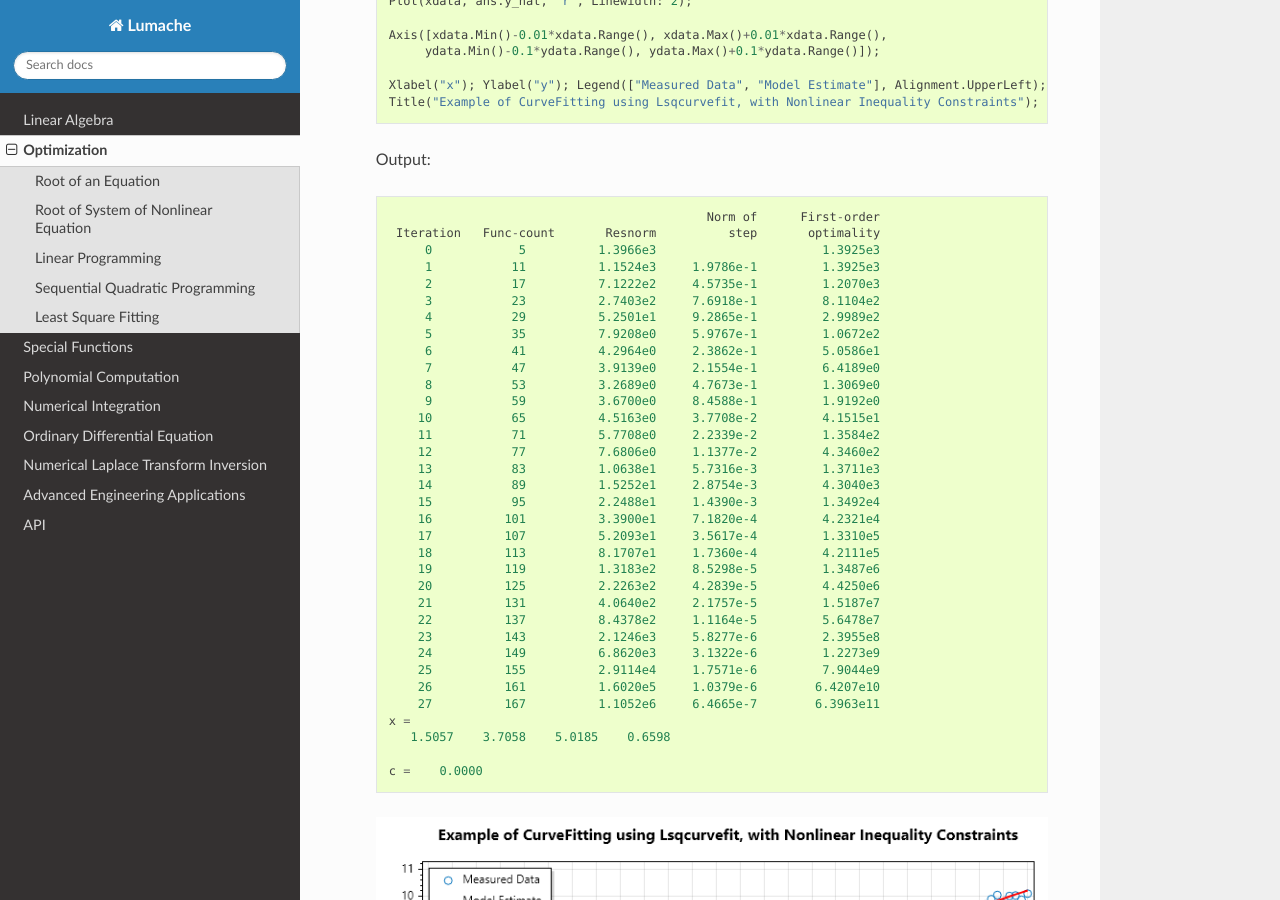
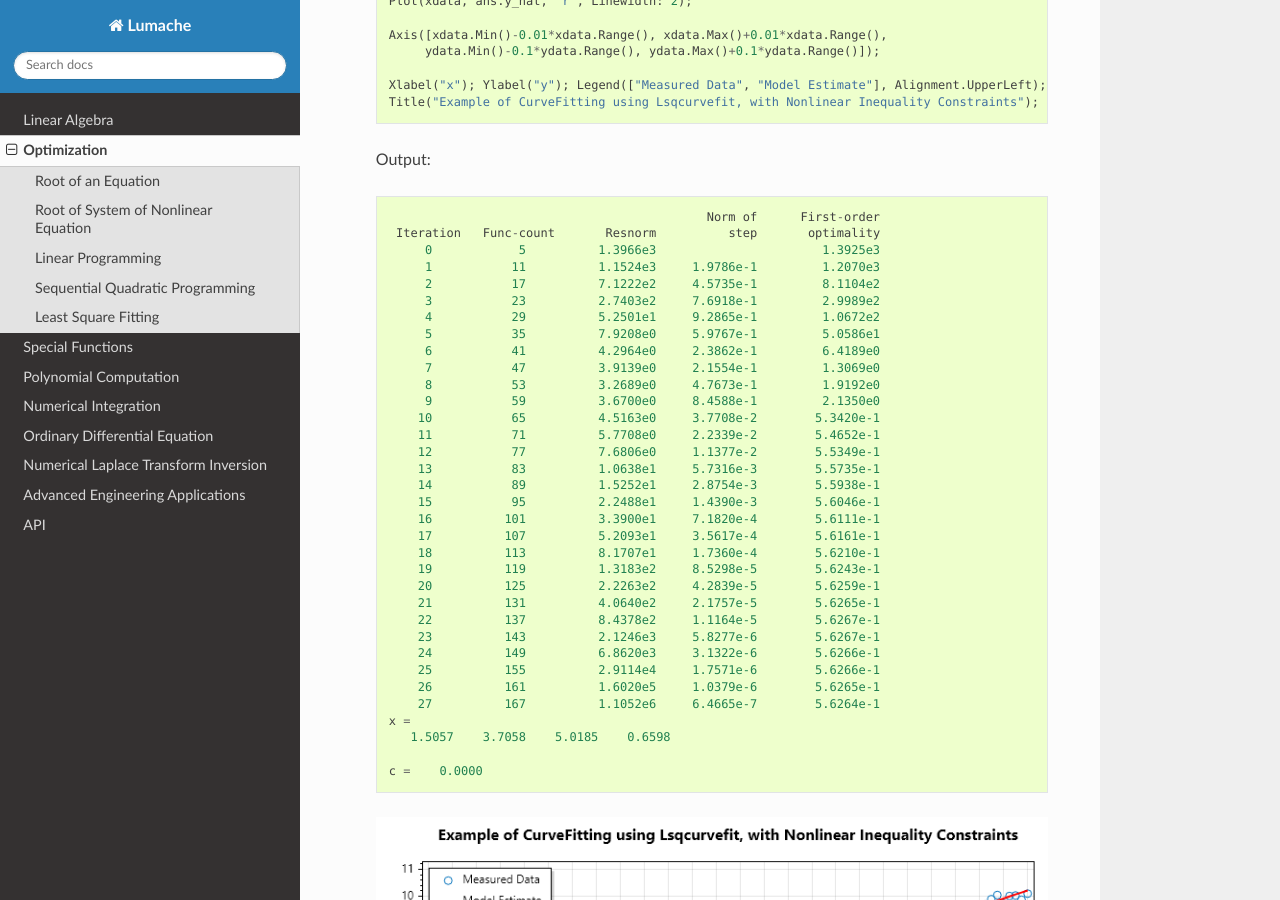
Before and after one commit to cyphercrescent/sepalsolver-doc, a Sphinx documentation site: the page built from docs/source/Optimization.rst, in a window 1280 px wide and 900 px high, scrolled down 9186 px. Built offline with Sphinx 7.4.7 and the Read the Docs theme 3.1.0, drawn with Linux system fonts in a browser that asks for light colours; some of the changed text lies outside the part shown.

Commit message:
Update Optimization.rst

```diff
--- a/docs/source/Optimization.rst
+++ b/docs/source/Optimization.rst
@@ -320,18 +320,18 @@
    .. code-block:: C#
 
                                                   Norm of      First-order
-      Iteration   Func-count       Resnorm          step       optimality
-          0            3          3.5968e5                       2.8768e4
-          1            7          2.9148e5      4.5301e1         4.7091e1
-          2           11          1.4328e5      7.0536e1         7.8426e1
-          3           15          5.8838e4      8.1015e1         8.8027e1
-          4           19          2.1604e4      7.9171e1         6.7359e1
-          5           23          2.4371e3      8.1537e1         6.0719e1
-          6           27          6.2429e1      3.5477e1         2.4062e1
-          7           31          9.6405e0      5.5200e0         3.1853e0
-          8           35          9.5049e0     2.7383e-1        1.3930e-1
-          9           39          9.5049e0     3.5902e-3        2.1213e-3
-         10           43          9.5049e0     9.0844e-6        8.8163e-6
+       Iteration   Func-count       Resnorm          step       optimality
+           0            3          3.5968e5                       2.8768e4
+           1            7          2.9148e5      4.5301e1         6.3631e4
+           2           11          1.4328e5      7.0536e1         1.8724e5
+           3           15          5.8838e4      8.1015e1         1.7583e5
+           4           19          2.1604e4      7.9171e1         1.3573e5
+           5           23          2.4371e3      8.1537e1         4.6492e4
+           6           27          6.2429e1      3.5477e1         8.8212e3
+           7           31          9.6405e0      5.5200e0         5.2344e2
+           8           35          9.5049e0     2.7383e-1         4.5771e0
+           9           39          9.5049e0     3.5902e-3        1.3319e-2
+          10           43          9.5049e0     9.0844e-6        5.6927e-6
       x =
        498.8309   -0.1013
 
@@ -378,20 +378,20 @@
 
                                                  Norm of      First-order
       Iteration   Func-count       Resnorm          step       optimality
-          0            5          1.3976e3                       1.3931e3
-          1           11          1.1630e3     1.8889e-1         1.3931e3
-          2           17          7.5114e2     4.2178e-1         1.2145e3
-          3           23          3.6309e2     6.4155e-1         8.4162e2
-          4           29          1.0353e2     8.8350e-1         3.8923e2
-          5           35          2.0097e1     7.9115e-1         9.3697e1
-          6           41          5.0281e0     5.9037e-1         4.4726e1
-          7           47          2.8556e0     3.7109e-1         1.0107e1
-          8           53          2.4765e0     2.4384e-1         1.4659e0
-          9           59          2.3073e0     2.6826e-1        8.6907e-1
-         10           65          2.1176e0     5.8189e-1        5.0402e-1
-         11           71          2.0995e0     2.1574e-1        7.6629e-1
-         12           77          2.0992e0     2.7631e-2        8.4314e-2
-         13           83          2.0992e0     1.1540e-3        1.8730e-3
+          0            5          1.3976e3                       1.3925e3
+          1           11          1.1630e3     1.8889e-1         1.2132e3
+          2           17          7.5114e2     4.2178e-1         8.3672e2
+          3           23          3.6309e2     6.4155e-1         3.7468e2
+          4           29          1.0353e2     8.8350e-1         8.8915e1
+          5           35          2.0097e1     7.9115e-1         4.9542e1
+          6           41          5.0281e0     5.9037e-1         1.1357e1
+          7           47          2.8556e0     3.7109e-1        5.8974e-1
+          8           53          2.4765e0     2.4384e-1        7.7070e-1
+          9           59          2.3073e0     2.6826e-1        5.0402e-1
+         10           65          2.1176e0     5.8189e-1        7.6629e-1
+         11           71          2.0995e0     2.1574e-1        8.4314e-2
+         12           77          2.0992e0     2.7631e-2        1.8730e-3
+         13           83          2.0992e0     1.1540e-3        1.3825e-5
      x =
         2.6051    4.0966    4.9968    0.4279
 
@@ -439,33 +439,33 @@
                                                   Norm of      First-order
        Iteration   Func-count       Resnorm          step       optimality
            0            5          1.3966e3                       1.3925e3
-           1           11          1.1524e3     1.9786e-1         1.3925e3
-           2           17          7.1222e2     4.5735e-1         1.2070e3
-           3           23          2.7403e2     7.6918e-1         8.1104e2
-           4           29          5.2501e1     9.2865e-1         2.9989e2
-           5           35          7.9208e0     5.9767e-1         1.0672e2
-           6           41          4.2964e0     2.3862e-1         5.0586e1
-           7           47          3.9139e0     2.1554e-1         6.4189e0
-           8           53          3.2689e0     4.7673e-1         1.3069e0
-           9           59          3.6700e0     8.4588e-1         1.9192e0
-          10           65          4.5163e0     3.7708e-2         4.1515e1
-          11           71          5.7708e0     2.2339e-2         1.3584e2
-          12           77          7.6806e0     1.1377e-2         4.3460e2
-          13           83          1.0638e1     5.7316e-3         1.3711e3
-          14           89          1.5252e1     2.8754e-3         4.3040e3
-          15           95          2.2488e1     1.4390e-3         1.3492e4
-          16          101          3.3900e1     7.1820e-4         4.2321e4
-          17          107          5.2093e1     3.5617e-4         1.3310e5
-          18          113          8.1707e1     1.7360e-4         4.2111e5
-          19          119          1.3183e2     8.5298e-5         1.3487e6
-          20          125          2.2263e2     4.2839e-5         4.4250e6
-          21          131          4.0640e2     2.1757e-5         1.5187e7
-          22          137          8.4378e2     1.1164e-5         5.6478e7
-          23          143          2.1246e3     5.8277e-6         2.3955e8
-          24          149          6.8620e3     3.1322e-6         1.2273e9
-          25          155          2.9114e4     1.7571e-6         7.9044e9
-          26          161          1.6020e5     1.0379e-6        6.4207e10
-          27          167          1.1052e6     6.4665e-7        6.3963e11
+           1           11          1.1524e3     1.9786e-1         1.2070e3
+           2           17          7.1222e2     4.5735e-1         8.1104e2
+           3           23          2.7403e2     7.6918e-1         2.9989e2
+           4           29          5.2501e1     9.2865e-1         1.0672e2
+           5           35          7.9208e0     5.9767e-1         5.0586e1
+           6           41          4.2964e0     2.3862e-1         6.4189e0
+           7           47          3.9139e0     2.1554e-1         1.3069e0
+           8           53          3.2689e0     4.7673e-1         1.9192e0
+           9           59          3.6700e0     8.4588e-1         2.1350e0
+          10           65          4.5163e0     3.7708e-2        5.3420e-1
+          11           71          5.7708e0     2.2339e-2        5.4652e-1
+          12           77          7.6806e0     1.1377e-2        5.5349e-1
+          13           83          1.0638e1     5.7316e-3        5.5735e-1
+          14           89          1.5252e1     2.8754e-3        5.5938e-1
+          15           95          2.2488e1     1.4390e-3        5.6046e-1
+          16          101          3.3900e1     7.1820e-4        5.6111e-1
+          17          107          5.2093e1     3.5617e-4        5.6161e-1
+          18          113          8.1707e1     1.7360e-4        5.6210e-1
+          19          119          1.3183e2     8.5298e-5        5.6243e-1
+          20          125          2.2263e2     4.2839e-5        5.6259e-1
+          21          131          4.0640e2     2.1757e-5        5.6265e-1
+          22          137          8.4378e2     1.1164e-5        5.6267e-1
+          23          143          2.1246e3     5.8277e-6        5.6267e-1
+          24          149          6.8620e3     3.1322e-6        5.6266e-1
+          25          155          2.9114e4     1.7571e-6        5.6266e-1
+          26          161          1.6020e5     1.0379e-6        5.6265e-1
+          27          167          1.1052e6     6.4665e-7        5.6264e-1
       x =
          1.5057    3.7058    5.0185    0.6598
 
```
